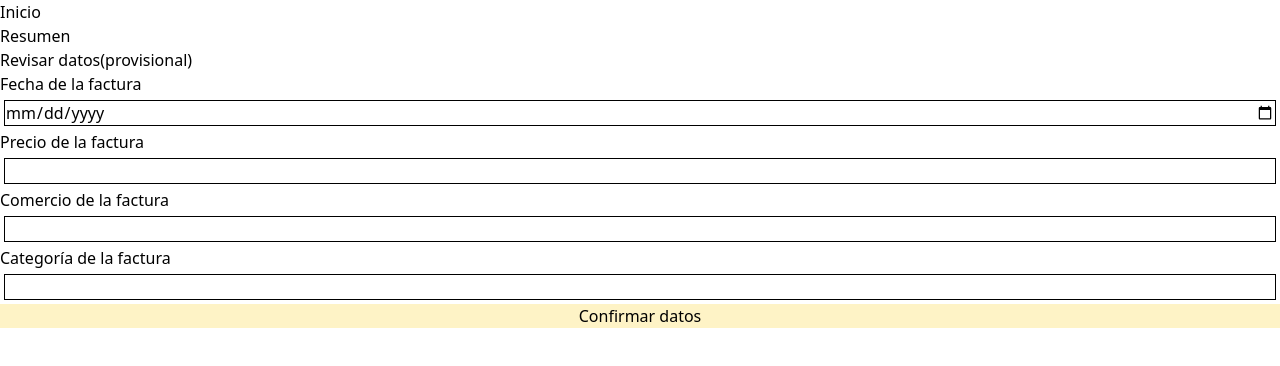
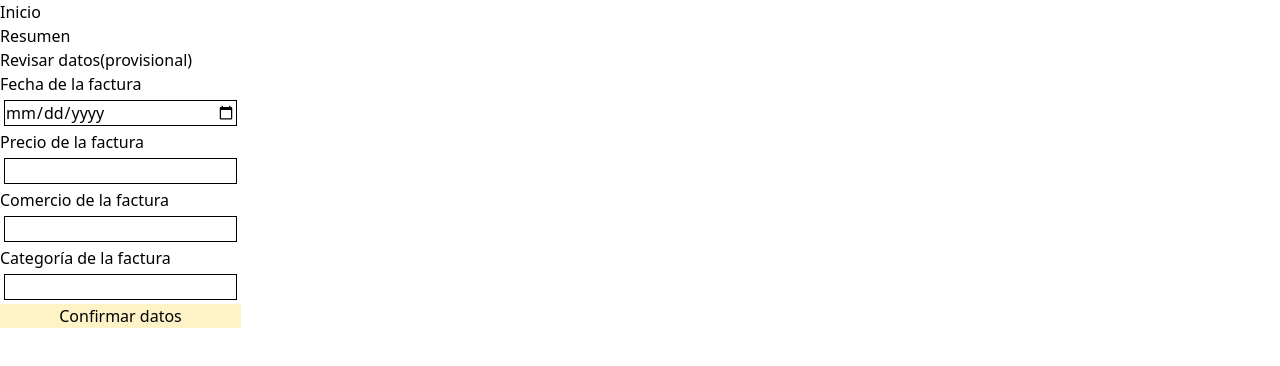
Before and after one commit to Elicupra/photo-finance, an Angular app: page /review in a window 1280 px wide. Shown: the top 366 px of the page. Built offline with nearby package versions, Linux system fonts and the light colour scheme.

Commit message:
Refactor layout of review invoice form and remove unnecessary text from upload invoice component

```diff
--- a/src/app/component/review-invoice.component/review-invoice.component.html
+++ b/src/app/component/review-invoice.component/review-invoice.component.html
@@ -1,4 +1,4 @@
-<section class="m-auto">
+<section class="flex">
     <form class="flex flex-col" action="">
         <label for="date">Fecha de la factura</label>
         <input name="date" class="border m-1" type="date">
--- a/src/app/component/upload-invoice.component/upload-invoice.component.html
+++ b/src/app/component/upload-invoice.component/upload-invoice.component.html
@@ -4,4 +4,3 @@
         <button class="bg-indigo-400 px-3 py-1.5" type="submit">Enviar factura</button>
     </form>
 </section>
-<p>Cambio sutil para ver si funciona el merge a mainii</p>
```
